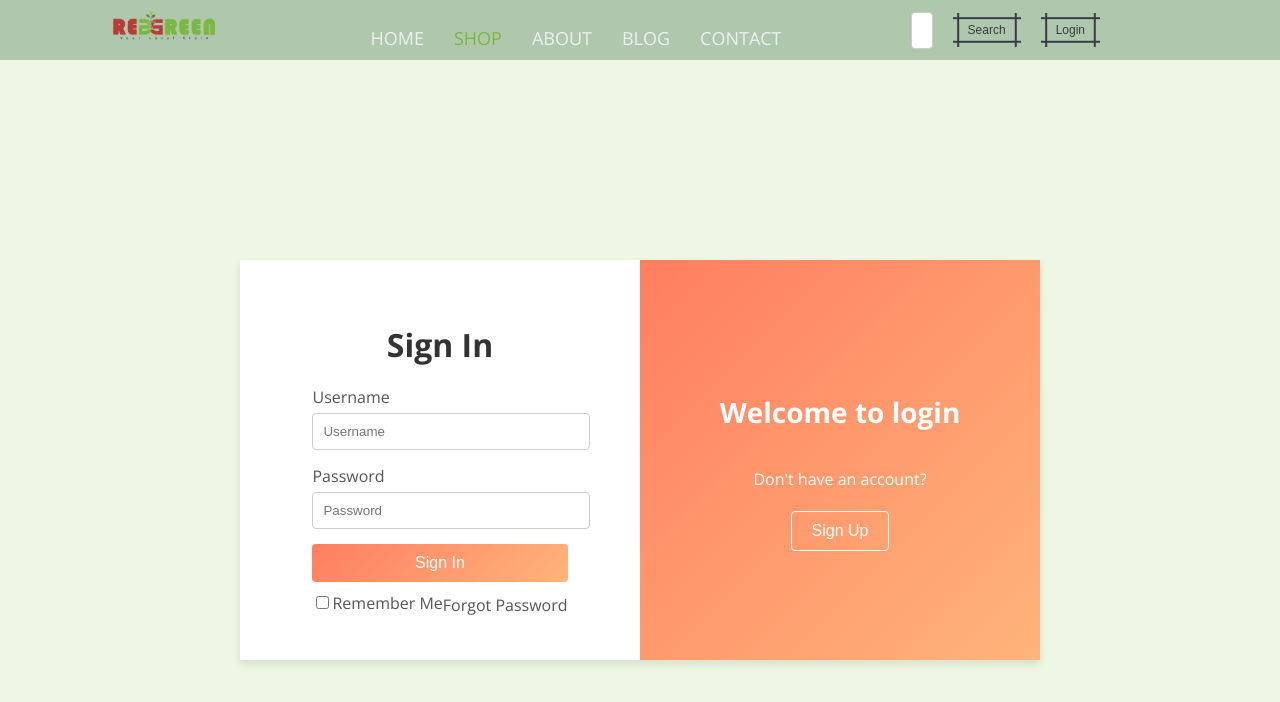
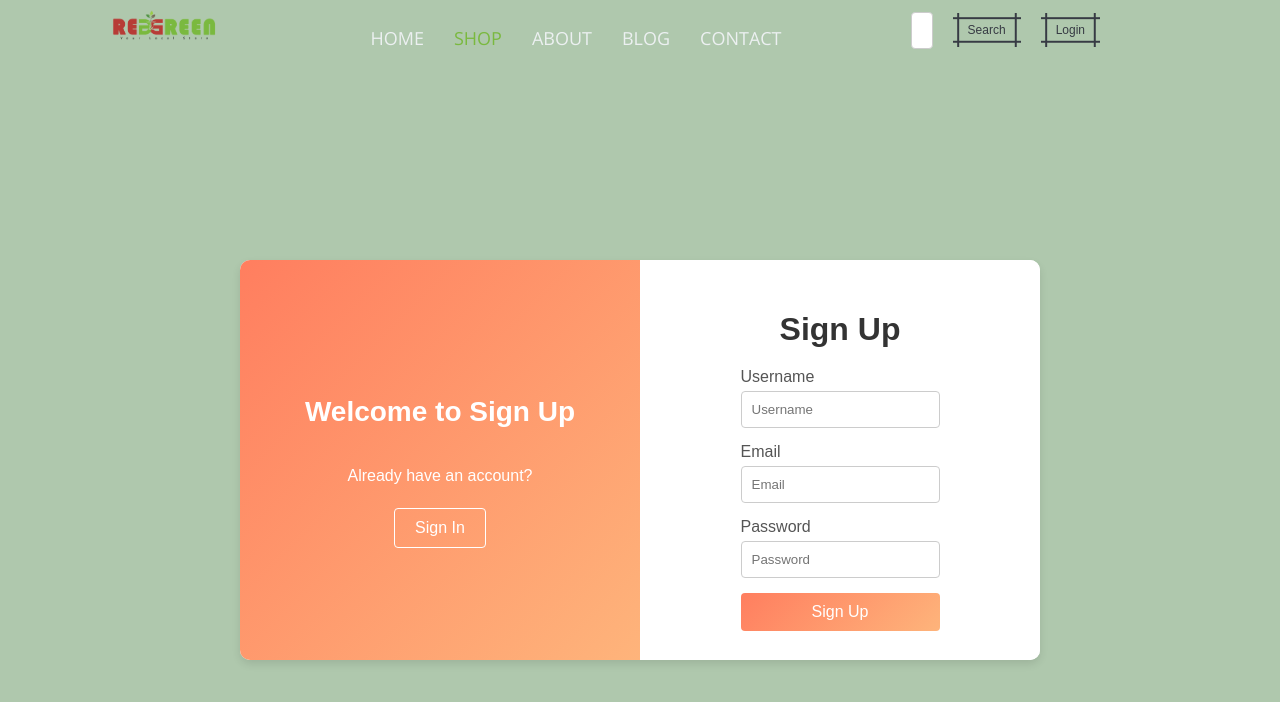
Before and after one commit to thummasreddy/red_green_front_end, a React (Create React App) app: page /login in a window 1280 px wide. Both pictures are taken after a click on the button "Sign Up". Shown: the top 702 px of the page. Built offline with nearby package versions, Linux system fonts and the light colour scheme.

Commit message:
Worked on Login and SignUp animation

```diff
--- a/src/Components/Styles/Login.css
+++ b/src/Components/Styles/Login.css
@@ -1,20 +1,33 @@
-/* Login.css */
+/* General reset for the login component only */
+.login-container, .login-box, .login-left, .login-right, .form-group, label, input, button, .remember-forgot, .signup-btn {
+  margin: 0;
+  padding: 0;
+  box-sizing: border-box;
+}
+
+/* Ensure body and other elements are not globally styled here */
 .login-container {
+  font-family: Arial, sans-serif;
+  background-color: #AFC8AD;
   display: flex;
   justify-content: center;
   align-items: center;
+  height: 100vh;
   width: 100%;
-  height: 100vh;
-  background-color: #EDF7E3; /* Ensure this doesn't interfere with other components */
 }
 
+/* Style specifically for the login container */
 .login-box {
   display: flex;
   width: 800px;
   height: 400px;
   box-shadow: 0 4px 8px rgba(0, 0, 0, 0.1);
+  overflow: hidden;
+  background: white;
+  border-radius: 10px;
 }
 
+/* Individual sections with transition */
 .login-left, .login-right {
   width: 50%;
   padding: 40px;
@@ -22,6 +35,7 @@
   flex-direction: column;
   justify-content: center;
   align-items: center;
+  transition: transform 0.6s;
 }
 
 .login-left {
@@ -46,6 +60,7 @@ p {
   margin-bottom: 20px;
 }
 
+/* Form group styling */
 .form-group {
   margin-bottom: 15px;
   width: 100%;
@@ -58,7 +73,8 @@ label {
 }
 
 input[type="text"],
-input[type="password"] {
+input[type="password"],
+input[type="email"] {
   width: 100%;
   padding: 10px;
   border-radius: 4px;
@@ -68,10 +84,12 @@ input[type="password"] {
 }
 
 input[type="text"]:focus,
-input[type="password"]:focus {
+input[type="password"]:focus,
+input[type="email"]:focus {
   border-color: #7ab93f;
 }
 
+/* Button styling */
 .login-btn {
   width: 100%;
   padding: 10px;
@@ -112,6 +130,7 @@ input[type="password"]:focus {
   color: #ff7e5f;
 }
 
+/* Signup button styling */
 .signup-btn {
   padding: 10px 20px;
   border: 1px solid white;
@@ -126,3 +145,12 @@ input[type="password"]:focus {
 .signup-btn:hover {
   background-color: rgba(255, 255, 255, 0.2);
 }
+
+/* Transformation classes for the forms */
+.login-box.signup-mode .login-left {
+  transform: translateX(100%);
+}
+
+.login-box.signup-mode .login-right {
+  transform: translateX(-100%);
+}
--- a/src/Pages/Login.js
+++ b/src/Pages/Login.js
@@ -1,34 +1,48 @@
-import React from 'react';
+import React, { useState } from 'react';
 import '../Components/Styles/Login.css';
 
 const Login = () => {
+  const [isSignup, setIsSignup] = useState(false);
+
+  const toggleSignup = () => {
+    setIsSignup(!isSignup);
+  };
+
   return (
     <div className="login-container">
-      <div className="login-box">
+      <div className={`login-box ${isSignup ? 'signup-mode' : ''}`}>
         <div className="login-left">
-          <h1>Sign In</h1>
+          <h1>{isSignup ? 'Sign Up' : 'Sign In'}</h1>
           <form>
             <div className="form-group">
-              <label htmlFor="username">Username</label>
+              <label htmlFor="username">{isSignup ? 'Username' : 'Username'}</label>
               <input type="text" id="username" name="username" placeholder="Username" />
             </div>
+            {isSignup && (
+              <div className="form-group">
+                <label htmlFor="email">Email</label>
+                <input type="email" id="email" name="email" placeholder="Email" />
+              </div>
+            )}
             <div className="form-group">
               <label htmlFor="password">Password</label>
               <input type="password" id="password" name="password" placeholder="Password" />
             </div>
-            <button type="submit" className="login-btn">Sign In</button>
+            <button type="submit" className="login-btn">{isSignup ? 'Sign Up' : 'Sign In'}</button>
+            {!isSignup && (
               <div className="remember-forgot">
                 <label>
                   <input type="checkbox" /> Remember Me
                 </label>
                 <a href="#">Forgot Password</a>
               </div>
+            )}
           </form>
         </div>
         <div className="login-right">
-          <h2>Welcome to login</h2>
-          <p>Don't have an account?</p>
-          <button className="signup-btn">Sign Up</button>
+          <h2>Welcome to {isSignup ? 'Sign Up' : 'Sign In'}</h2>
+          <p>{isSignup ? 'Already have an account?' : "Don't have an account?"}</p>
+          <button className="signup-btn" onClick={toggleSignup}>{isSignup ? 'Sign In' : 'Sign Up'}</button>
         </div>
       </div>
     </div>
```
Also changed, not shown: src/Pages/SignUp.js (added, +11 -0 lines). Lines whose indentation alone changed are shown as unchanged.
